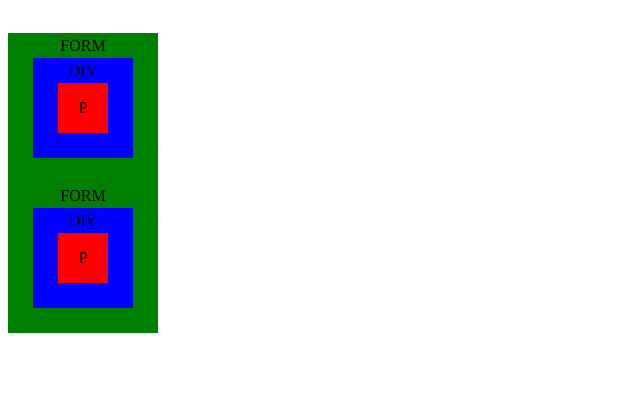
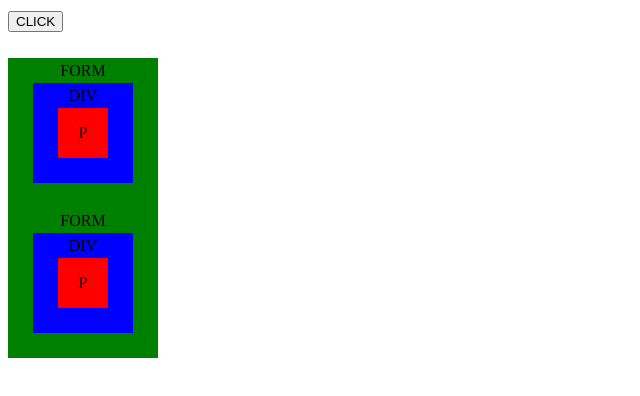
Before and after one commit to AbhayaShankar/Browser-Events, a plain HTML site: page MouseEvents/Onclick/Bubbling & Capturing/index.html in a window 1280 px wide. Shown: the whole page, without its empty margins (0-640 px from the left). Drawn offline with Linux system fonts and the light colour scheme.

Commit message:
Capturing

```diff
--- a/MouseEvents/Onclick/Bubbling & Capturing/index.html
+++ b/MouseEvents/Onclick/Bubbling & Capturing/index.html
@@ -8,9 +8,11 @@
     <link rel="stylesheet" href="styles.css" />
     <script src="script.js" defer></script>
   </head>
-  <body>
+  <body onclick="alert('Bubbling didnt reach here')">
+    <!-- How to stop Bubbling : event.stopPropagation and event.stopImmediatePropagation-->
+    <button onclick="event.stopPropagation()">CLICK</button>
     <br />
-
+    <br />
     <!-- Showing bubbling events. and how they are called-->
     <form onclick="alert('Form')" id="form" action="">
       FORM
```
